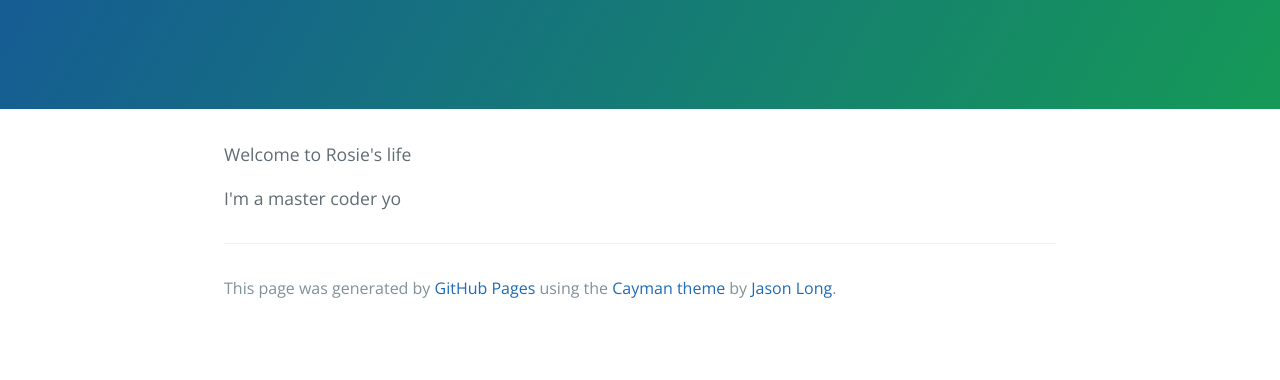
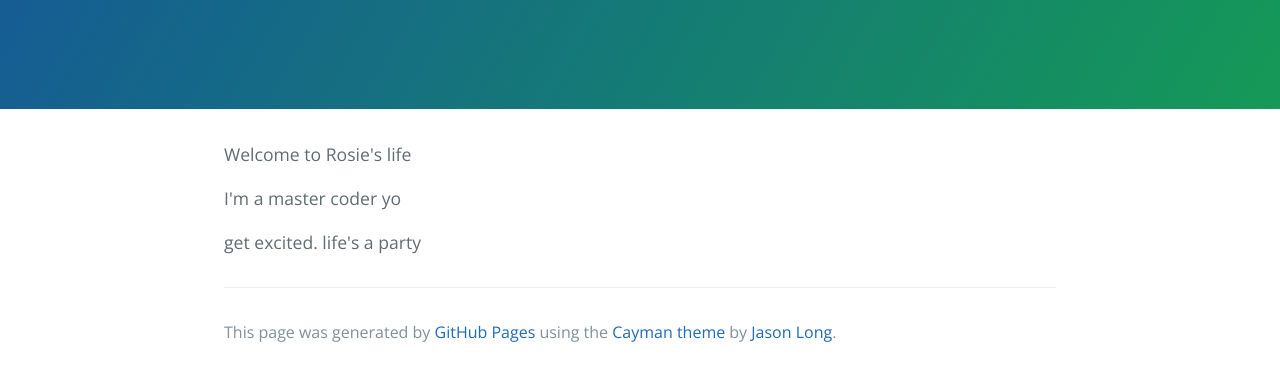
Before and after one commit to katirarosie24/katirarosie24.github.io, a plain HTML site: page index.html in a window 1280 px wide. Shown: the part 208-588 px from the top of the page. Drawn offline with nearby package versions, Linux system fonts and the light colour scheme.

Commit message:
Update index.html

```diff
--- a/index.html
+++ b/index.html
@@ -19,6 +19,7 @@
       <p>Welcome to Rosie's life </p>
 
 <p>I'm a master coder yo</p>
+<p>get excited. life's a party</p>
 
       <footer class="site-footer">
 
```
